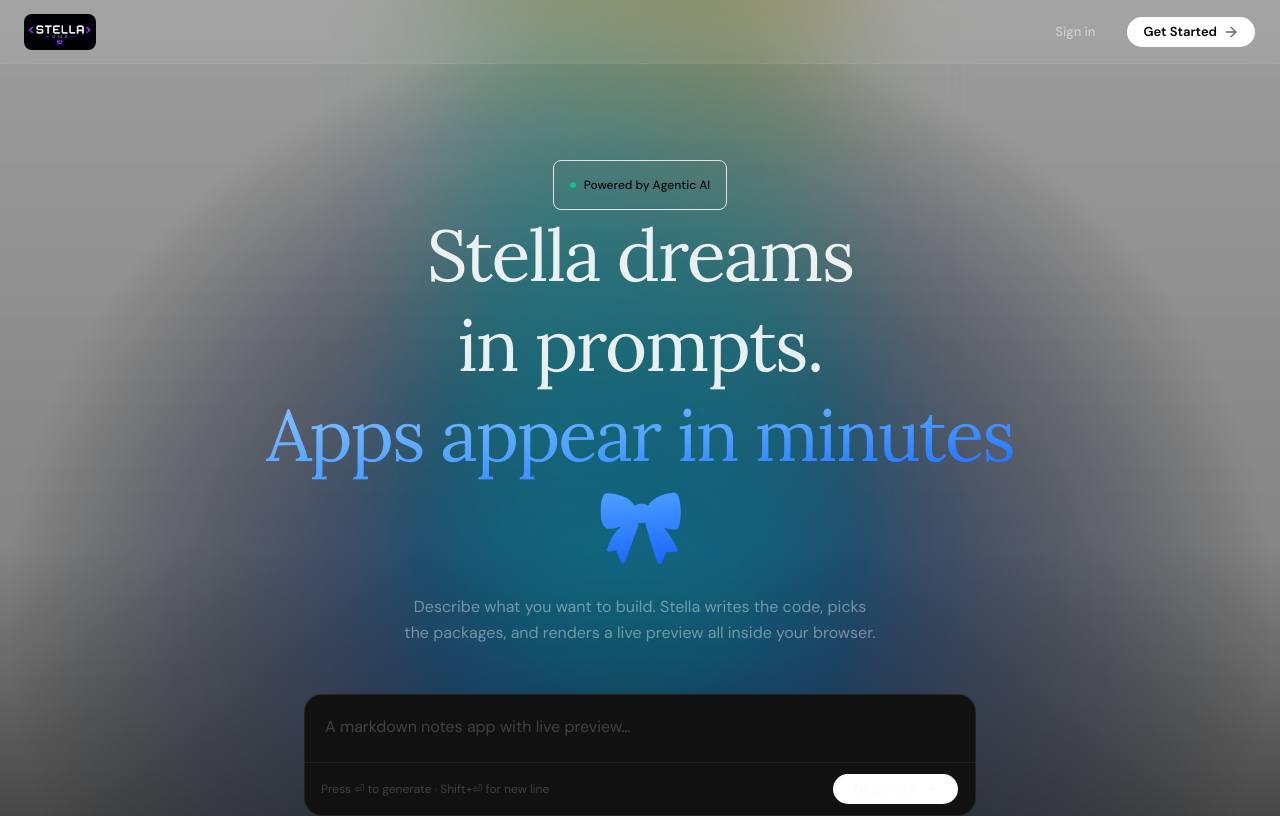
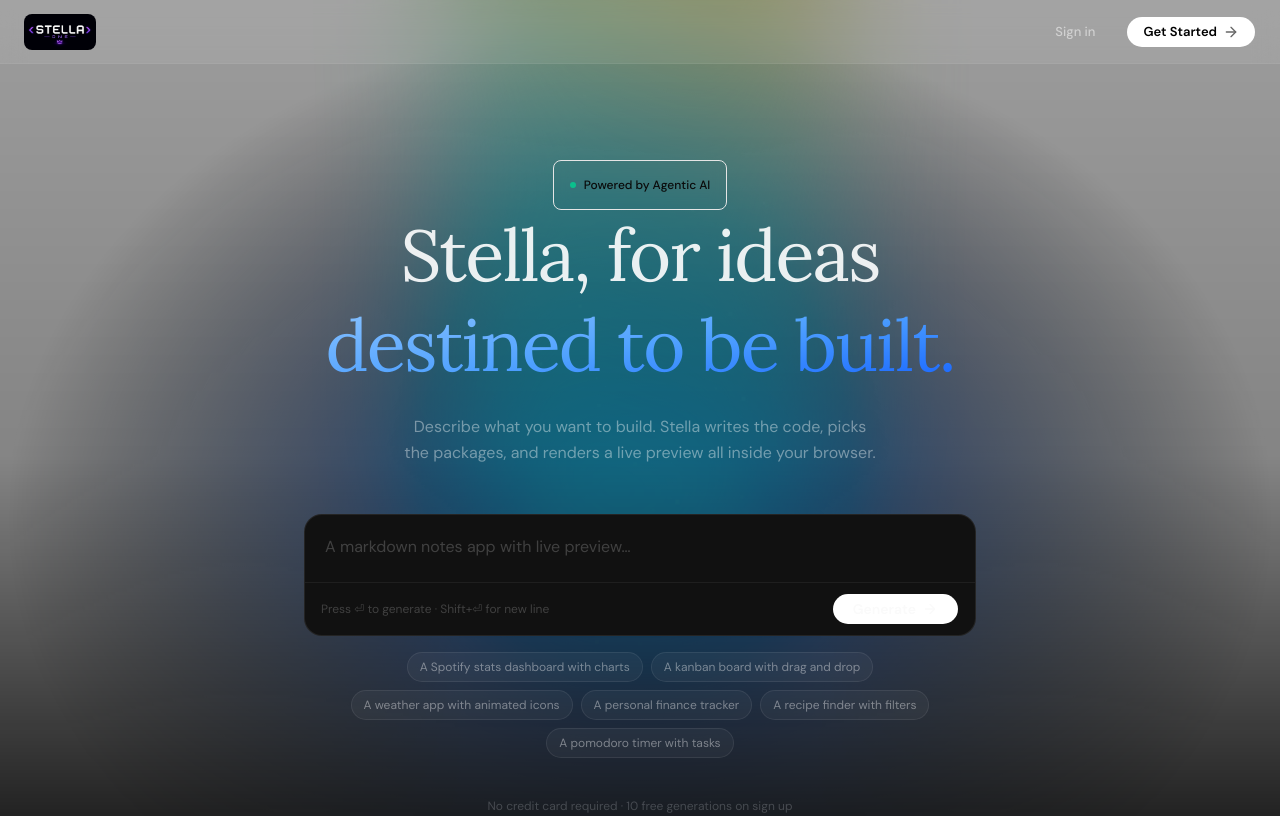
Before and after one commit to noufbamne/Stella-One, a Next.js app: page / in a window 1280 px wide. Shown: the top 816 px of the page. Built offline with nearby package versions, Linux system fonts and the light colour scheme; no server answers.

Commit message:
Fixed minor layout issues

```diff
--- a/app/page.tsx
+++ b/app/page.tsx
@@ -80,9 +80,9 @@
         </Badge>
 
         <h1 className="mx-auto max-w-3xl text-balance font-serif text-5xl leading-tight tracking-tight sm:text-6xl lg:text-7xl z-10">
-          <GrayTitle>Stella dreams in prompts.</GrayTitle>
+          <GrayTitle>Stella, for ideas</GrayTitle>
           <br />
-          <BlueTitle>Apps appear in minutes🎀</BlueTitle>
+          <BlueTitle>destined to be built.</BlueTitle>
         </h1>
 
         <p className="mx-auto mt-6 max-w-xl text-balance text-base leading-relaxed text-white/40 z-10">
```
